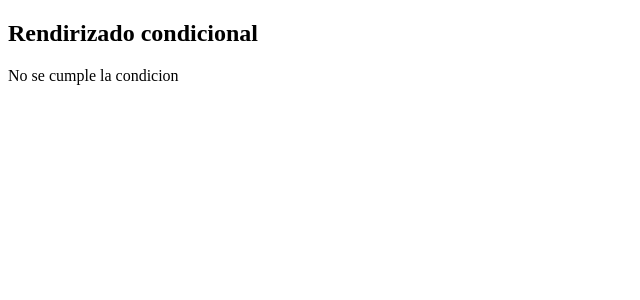
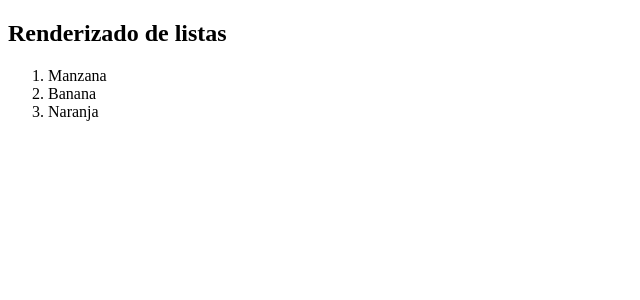
Before and after one commit to Jhonatanisai8/react-curso, a React (Vite) app in the folder my-proyect/: page / in a window 1280 px wide. Shown: the top 300 px of the page, without its empty margins (0-640 px from the left). Built offline with nearby package versions, Linux system fonts and the light colour scheme.

Commit message:
Renderizado de listas

```diff
--- a/my-proyect/src/App.jsx
+++ b/my-proyect/src/App.jsx
@@ -2,6 +2,7 @@ import { useState } from "react";
 import "./App.css";
 import Menu from "./components/Menu";
 import RenderizadoCondicional from "./components/RenderizadoCondicional";
+import RenderizadoListas from "./components/RenderizadoListas";
 
 function App() {
   // const [numero, setNumero] = useState(0);
@@ -42,7 +43,8 @@ function App() {
     //   </div>
     // </>
 
-    <RenderizadoCondicional></RenderizadoCondicional>
+    // <RenderizadoCondicional></RenderizadoCondicional>
+    <RenderizadoListas></RenderizadoListas>
   );
 }
 
--- /dev/null
+++ b/my-proyect/src/components/RenderizadoListas.jsx
@@ -0,0 +1,16 @@
+import React from "react";
+
+const frutas = ["Manzana", "Banana", "Naranja"];
+const HTMLfrutas = frutas.map((fruta) => {
+  return <li key={fruta}>{fruta}</li>;
+});
+const RenderizadoListas = () => {
+  return (
+    <div>
+      <h2>Renderizado de listas</h2>
+      <ol>{HTMLfrutas} </ol>
+    </div>
+  );
+};
+
+export default RenderizadoListas;
```
